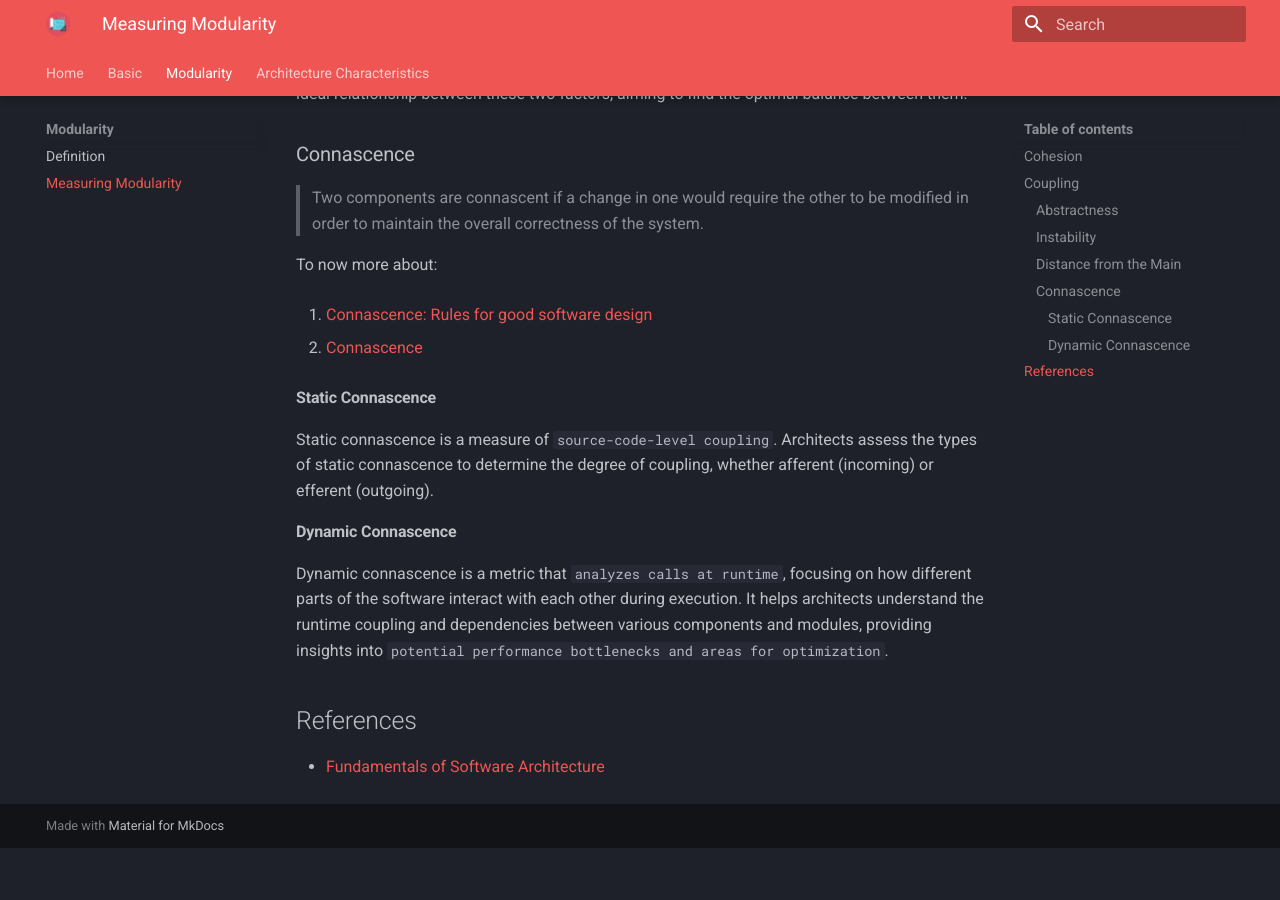
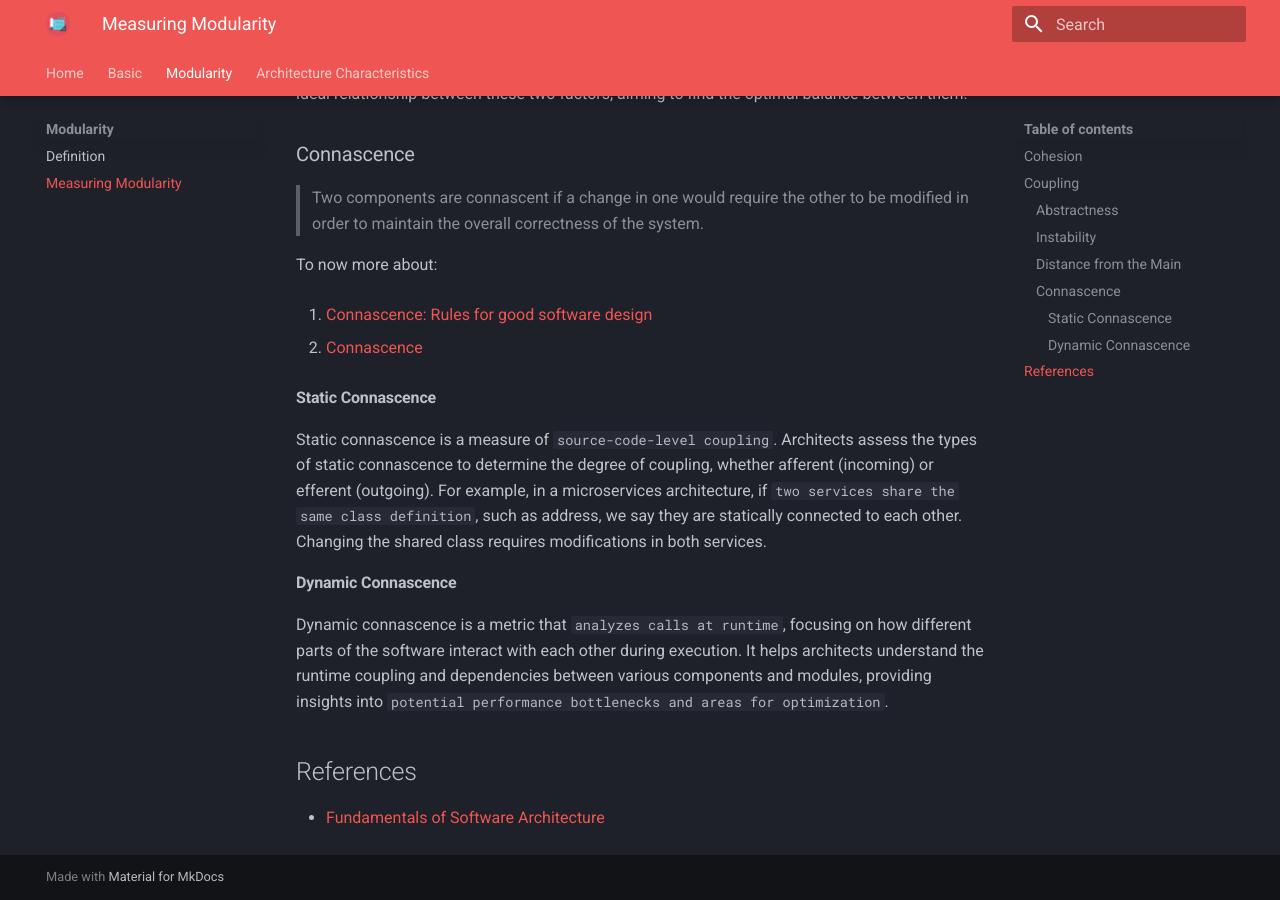
Before and after one commit to RomeroGabriel/mastering-software-architecture, an MkDocs documentation site: the page built from documentation/modularity/measuring.md, in a window 1280 px wide and 900 px high, scrolled down 2960 px. Built offline with MkDocs 1.6.1 and Material for MkDocs 9.7.7, drawn with Linux system fonts in a browser that asks for light colours; before the commit the page ends 3808 px from its top, so only the background shows below that.

Commit message:
Improve static connascence text

```diff
--- a/documentation/modularity/measuring.md
+++ b/documentation/modularity/measuring.md
@@ -104,7 +104,7 @@ To now more about:
 
 #### Static Connascence
 
-Static connascence is a measure of `source-code-level coupling`. Architects assess the types of static connascence to determine the degree of coupling, whether afferent (incoming) or efferent (outgoing).
+Static connascence is a measure of `source-code-level coupling`. Architects assess the types of static connascence to determine the degree of coupling, whether afferent (incoming) or efferent (outgoing). For example, in a microservices architecture, if `two services share the same class definition`, such as address, we say they are statically connected to each other. Changing the shared class requires modifications in both services.
 
 #### Dynamic Connascence
 
```
